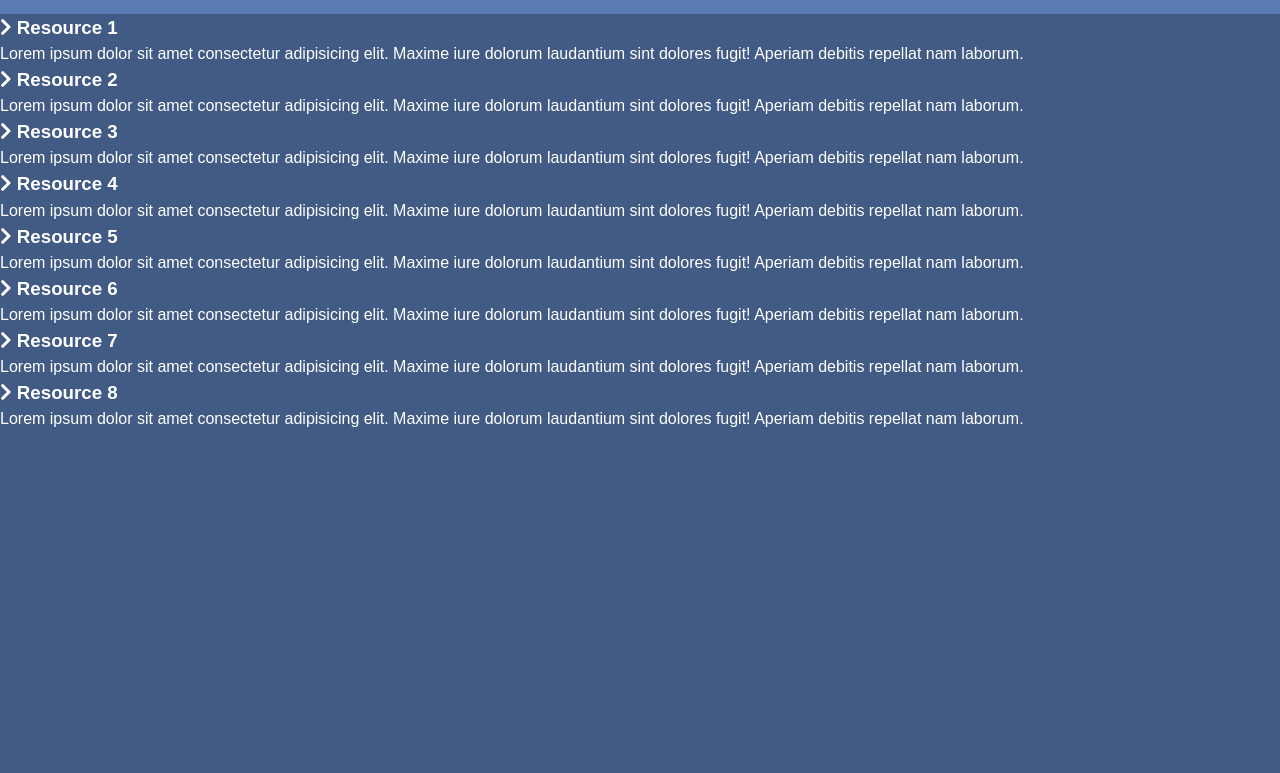
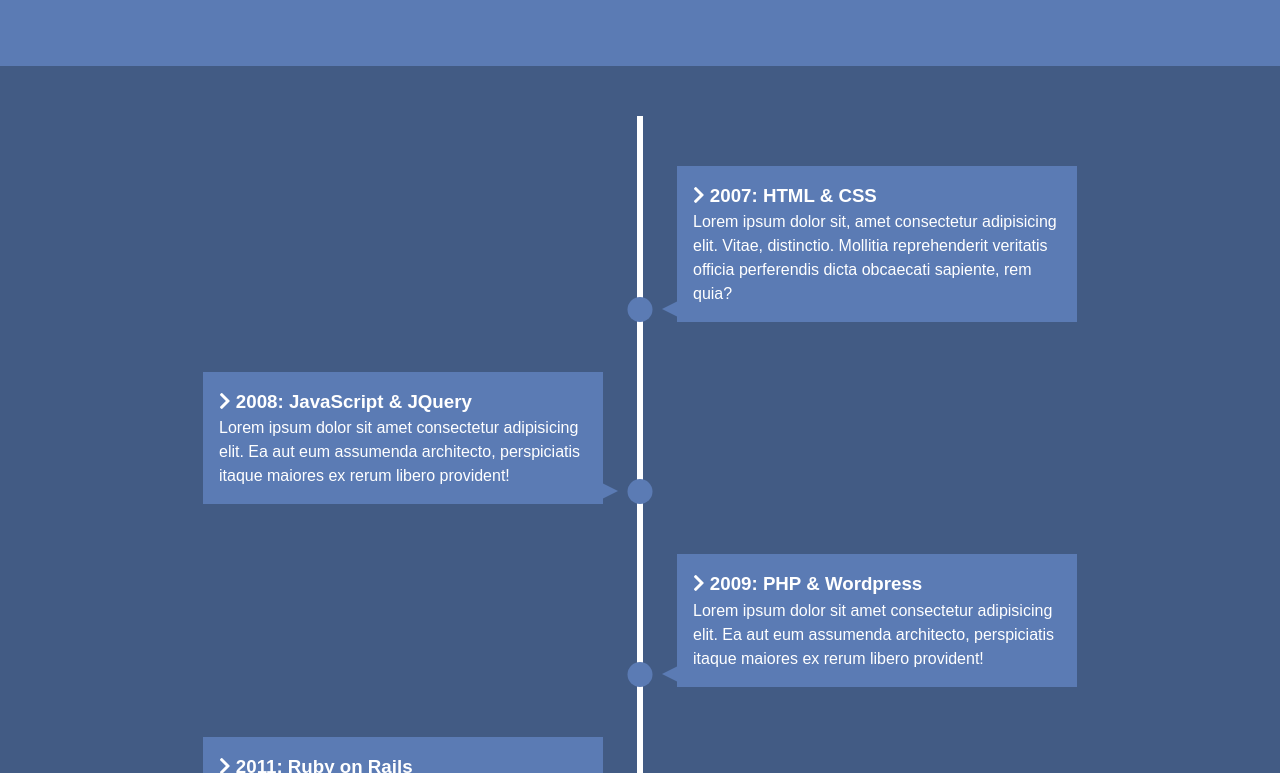
Before and after one commit to cbrands/website-resources, a plain HTML site: page index.html in a window 1280 px wide. Shown: the part 145-918 px from the top of the page. Before the commit the page ends 800 px from the top, so only its background shows below. Drawn offline with Linux system fonts and the light colour scheme.

Commit message:
Site as Brad created it

```diff
--- a/index.html
+++ b/index.html
@@ -4,84 +4,125 @@
   <meta charset="UTF-8">
   <meta name="viewport" content="width=device-width, initial-scale=1.0">
   <meta http-equiv="X-UA-Compatible" content="ie=edge">
-  <link rel="stylesheet" href="https://use.fontawesome.com/releases/v5.7.2/css/all.css" integrity="sha384-fnmOCqbTlWIlj8LyTjo7mOUStjsKC4pOpQbqyi7RrhN7udi9RwhKkMHpvLbHG9Sr" crossorigin="anonymous">
+  <link rel="stylesheet" href="https://use.fontawesome.com/releases/v5.6.3/css/all.css" integrity="sha384-UHRtZLI+pbxtHCWp1t77Bi1L4ZtiqrqD80Kn4Z8NTSRyMA2Fd33n5dQ8lWUE00s/" crossorigin="anonymous">
+
+
   <link rel="stylesheet" href="style.css">
-  <title>Web development resources</title>
+  <title>Knowledge Timeline</title>
 </head>
 <body>
   <header id="main-header">
     <div class="container">
-      <h1>Website resources</h1>
-      <p>List of website resources. Probably only interesting for me.</p>
+      <h1><i class="fas fa-brain"></i> Knowledge Resume</h1>
+      <h3><i class="fas fa-user"></i> Brad Traversy</h3>
     </div>
   </header>
+
   <section id="timeline">
     <ul>
       <li>
         <div>
-          <h3>
-            <i class="fas fa-chevron-right"></i> Resource 1
-          </h3>
-          <p>Lorem ipsum dolor sit amet consectetur adipisicing elit. Maxime iure dolorum laudantium sint dolores fugit! Aperiam debitis repellat nam laborum.</p>
+          <h3><i class="fas fa-chevron-right"></i> 2007: HTML & CSS</h3>
+          <p>Lorem ipsum dolor sit, amet consectetur adipisicing elit. Vitae, distinctio. Mollitia reprehenderit veritatis officia perferendis dicta obcaecati sapiente, rem quia?</p>
         </div>
       </li>
       <li>
         <div>
           <h3>
-            <i class="fas fa-chevron-right"></i> Resource 2
+            <i class="fas fa-chevron-right"></i> 2008: JavaScript & JQuery
           </h3>
-          <p>Lorem ipsum dolor sit amet consectetur adipisicing elit. Maxime iure dolorum laudantium sint dolores fugit! Aperiam debitis repellat nam laborum.</p>
+          <p>
+            Lorem ipsum dolor sit amet consectetur adipisicing elit. Ea aut
+            eum assumenda architecto, perspiciatis itaque maiores ex rerum
+            libero provident!
+          </p>
+        </div>
+      </li>
+      <li>
+        <div>
+          <h3><i class="fas fa-chevron-right"></i> 2009: PHP & Wordpress</h3>
+          <p>
+            Lorem ipsum dolor sit amet consectetur adipisicing elit. Ea aut
+            eum assumenda architecto, perspiciatis itaque maiores ex rerum
+            libero provident!
+          </p>
+        </div>
+      </li>
+      <li>
+        <div>
+          <h3><i class="fas fa-chevron-right"></i> 2011: Ruby on Rails</h3>
+          <p>
+            Lorem ipsum dolor sit amet consectetur adipisicing elit. Ea aut
+            eum assumenda architecto, perspiciatis itaque maiores ex rerum
+            libero provident!
+          </p>
+        </div>
+      </li>
+      <li>
+        <div>
+          <h3><i class="fas fa-chevron-right"></i> 2012: Python</h3>
+          <p>
+            Lorem ipsum dolor sit amet consectetur adipisicing elit. Ea aut
+            eum assumenda architecto, perspiciatis itaque maiores ex rerum
+            libero provident!
+          </p>
+        </div>
+      </li>
+      <li>
+        <div>
+          <h3><i class="fas fa-chevron-right"></i> 2013: Node.js & React</h3>
+          <p>
+            Lorem ipsum dolor sit amet consectetur adipisicing elit. Ea aut
+            eum assumenda architecto, perspiciatis itaque maiores ex rerum
+            libero provident!
+          </p>
         </div>
       </li>
       <li>
         <div>
           <h3>
-            <i class="fas fa-chevron-right"></i> Resource 3
+            <i class="fas fa-chevron-right"></i> 2015: Angular & React Native
           </h3>
-          <p>Lorem ipsum dolor sit amet consectetur adipisicing elit. Maxime iure dolorum laudantium sint dolores fugit! Aperiam debitis repellat nam laborum.</p>
+          <p>
+            Lorem ipsum dolor sit amet consectetur adipisicing elit. Ea aut
+            eum assumenda architecto, perspiciatis itaque maiores ex rerum
+            libero provident!
+          </p>
         </div>
       </li>
       <li>
         <div>
-          <h3>
-            <i class="fas fa-chevron-right"></i> Resource 4
-          </h3>
-          <p>Lorem ipsum dolor sit amet consectetur adipisicing elit. Maxime iure dolorum laudantium sint dolores fugit! Aperiam debitis repellat nam laborum.</p>
+          <h3><i class="fas fa-chevron-right"></i> 2016: Vue.js</h3>
+          <p>
+            Lorem ipsum dolor sit amet consectetur adipisicing elit. Ea aut
+            eum assumenda architecto, perspiciatis itaque maiores ex rerum
+            libero provident!
+          </p>
         </div>
       </li>
       <li>
         <div>
-          <h3>
-            <i class="fas fa-chevron-right"></i> Resource 5
-          </h3>
-          <p>Lorem ipsum dolor sit amet consectetur adipisicing elit. Maxime iure dolorum laudantium sint dolores fugit! Aperiam debitis repellat nam laborum.</p>
+          <h3><i class="fas fa-chevron-right"></i> 2017: GraphQl & Apollo</h3>
+          <p>
+            Lorem ipsum dolor sit amet consectetur adipisicing elit. Ea aut
+            eum assumenda architecto, perspiciatis itaque maiores ex rerum
+            libero provident!
+          </p>
         </div>
       </li>
       <li>
         <div>
-          <h3>
-            <i class="fas fa-chevron-right"></i> Resource 6
-          </h3>
-          <p>Lorem ipsum dolor sit amet consectetur adipisicing elit. Maxime iure dolorum laudantium sint dolores fugit! Aperiam debitis repellat nam laborum.</p>
-        </div>
-      </li>
-      <li>
-        <div>
-          <h3>
-            <i class="fas fa-chevron-right"></i> Resource 7
-          </h3>
-          <p>Lorem ipsum dolor sit amet consectetur adipisicing elit. Maxime iure dolorum laudantium sint dolores fugit! Aperiam debitis repellat nam laborum.</p>
-        </div>
-      </li>
-      <li>
-        <div>
-          <h3>
-            <i class="fas fa-chevron-right"></i> Resource 8
-          </h3>
-          <p>Lorem ipsum dolor sit amet consectetur adipisicing elit. Maxime iure dolorum laudantium sint dolores fugit! Aperiam debitis repellat nam laborum.</p>
+          <h3><i class="fas fa-chevron-right"></i> 2018: Machine Learning</h3>
+          <p>
+            Lorem ipsum dolor sit amet consectetur adipisicing elit. Ea aut
+            eum assumenda architecto, perspiciatis itaque maiores ex rerum
+            libero provident!
+          </p>
         </div>
       </li>
     </ul>
   </section>
+
+  <script src="main.js"></script>
 </body>
 </html>
--- /dev/null
+++ b/main.js
@@ -0,0 +1,24 @@
+const items = document.querySelectorAll('#timeline li');
+
+const isInViewport = el => {
+  const rect = el.getBoundingClientRect();
+  return (
+    rect.top >= 0 &&
+    rect.left >= 0 &&
+    rect.bottom <=
+      (window.innerHeight || document.documentElement.clientHeight) &&
+    rect.right <= (window.innerWidth || document.documentElement.clientWidth)
+  );
+};
+
+const run = () =>
+  items.forEach(item => {
+    if (isInViewport(item)) {
+      item.classList.add('show');
+    }
+  });
+
+// Events
+window.addEventListener('load', run);
+window.addEventListener('resize', run);
+window.addEventListener('scroll', run);
--- a/style.css
+++ b/style.css
@@ -20,7 +20,7 @@
 
 #main-header {
   background: var(--secondary-color);
-  padding: 2rem 0;
+  padding: 4rem 0;
 }
 
 .container {
@@ -31,5 +31,123 @@
 
 h1 {
   font-size: 2.3rem;
-  margin-bottom: 1rem;
 }
+
+#timeline ul {
+  background: var(--primary-color);
+  padding: 50px 0;
+}
+
+/* Create Line */
+#timeline ul li {
+  list-style: none;
+  position: relative;
+  width: 6px;
+  margin: 0 auto;
+  padding-top: 50px;
+  background: #fff;
+}
+
+/* Boxes */
+#timeline ul li div {
+  position: relative;
+  bottom: 0;
+  width: 400px;
+  padding: 1rem;
+  background: var(--secondary-color);
+  transition: all 0.5s ease-in-out;
+  visibility: hidden;
+  opacity: 0;
+}
+
+/* Right Side */
+#timeline ul li:nth-child(odd) div {
+  left: 40px;
+  transform: translate(200px, 0);
+}
+
+/* Left Side */
+#timeline ul li:nth-child(even) div {
+  left: -434px;
+  transform: translate(-200px, 0);
+}
+
+/* Dots */
+#timeline ul li:after {
+  content: '';
+  position: absolute;
+  left: 50%;
+  bottom: 0;
+  width: 25px;
+  height: 25px;
+  background: inherit;
+  transform: translateX(-50%);
+  border-radius: 50%;
+  transition: background 0.5s ease-in-out;
+}
+
+/* Arrows Base */
+#timeline div:before {
+  content: '';
+  position: absolute;
+  bottom: 5px;
+  width: 0;
+  height: 0;
+  border-style: solid;
+}
+
+/* Right Side Arrows */
+#timeline ul li:nth-child(odd) div:before {
+  left: -15px;
+  border-width: 8px 16px 8px 0;
+  border-color: transparent var(--secondary-color) transparent transparent;
+}
+
+/* Left Side Arrows */
+#timeline ul li:nth-child(even) div:before {
+  right: -15px;
+  border-width: 8px 0 8px 16px;
+  border-color: transparent transparent transparent var(--secondary-color);
+}
+
+/* Show Boxes */
+#timeline ul li.show div {
+  transform: none;
+  visibility: visible;
+  opacity: 1;
+}
+
+#timeline ul li.show:after {
+  background: var(--secondary-color);
+}
+
+
+@media(max-width: 900px) {
+  #timeline ul li div {
+    width: 250px;
+  }
+
+  #timeline ul li:nth-child(even) div {
+    left: -284px;
+  }
+}
+
+@media(max-width: 600px) {
+  #timeline ul li {
+    margin-left: 20px;
+  }
+
+  #timeline ul li div {
+    width: calc(100vw - 90px);
+  }
+
+  #timeline ul li:nth-child(even) div {
+    left: 40px;
+  }
+
+  #timeline ul li:nth-child(even) div:before {
+    left: -15px;
+    border-width: 8px 16px 8px 0;
+    border-color: transparent var(--secondary-color) transparent transparent;
+  }
+}
```
